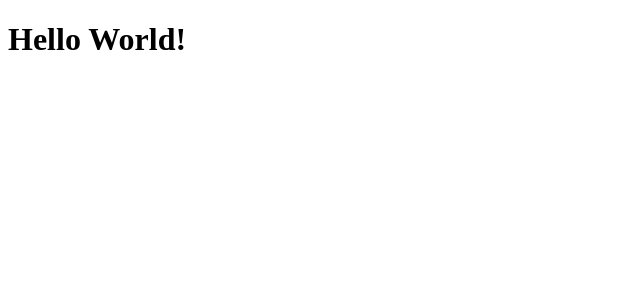
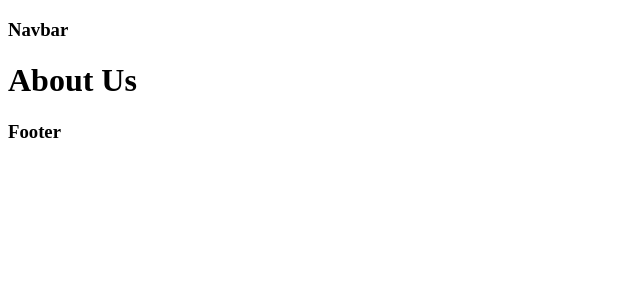
Before and after one commit to LOG1CRS/Urbafix-Webiste, a React app: page /about-us in a window 1280 px wide. Shown: the top 300 px of the page, without its empty margins (0-640 px from the left). Built offline with nearby package versions, Linux system fonts and the light colour scheme.

Commit message:
React routing system configured and layout is prepared to start programming

```diff
--- a/package.json
+++ b/package.json
@@ -20,6 +20,7 @@
   },
   "homepage": "https://github.com/LOG1CRS/Urbafix-Webiste#readme",
   "dependencies": {
+    "@fullpage/react-fullpage": "^0.1.17",
     "react": "^16.13.1",
     "react-dom": "^16.13.1",
     "react-router-dom": "^5.2.0"
@@ -28,6 +29,7 @@
     "@babel/core": "^7.10.5",
     "@babel/preset-env": "^7.10.4",
     "@babel/preset-react": "^7.10.4",
+    "@types/react-router-dom": "^5.1.5",
     "babel-eslint": "^10.1.0",
     "babel-loader": "^8.1.0",
     "css-loader": "^4.0.0",
@@ -40,6 +42,8 @@
     "html-loader": "^1.1.0",
     "html-webpack-plugin": "^4.3.0",
     "mini-css-extract-plugin": "^0.9.0",
+    "node-sass": "^4.14.1",
+    "sass-loader": "^9.0.2",
     "webpack": "^4.44.0",
     "webpack-cli": "^3.3.12",
     "webpack-dev-server": "^3.11.0"
--- a/public/index.html
+++ b/public/index.html
@@ -3,6 +3,10 @@
   <head>
     <meta charset="UTF-8" />
     <meta name="viewport" content="width=device-width, initial-scale=1.0" />
+    <!-- Chrome, Firefox OS and Opera -->
+    <meta name="theme-color" content="#f48a00" />
+    <!-- iOS Safari -->
+    <meta name="apple-mobile-web-app-status-bar-style" content="#f48a00" />
     <link
       rel="shortcut icon"
       href="../src/assets/static/urbafix-logo-web.png"
--- /dev/null
+++ b/src/components/Layout.jsx
@@ -0,0 +1,13 @@
+import React from 'react';
+
+const Layout = ({ children }) => {
+  return (
+    <div className="App">
+      <h3>Navbar</h3>
+      {children}
+      <h3>Footer</h3>
+    </div>
+  );
+};
+
+export default Layout;
--- /dev/null
+++ b/src/containers/AboutUs.jsx
@@ -0,0 +1,7 @@
+import React from 'react';
+
+const AboutUs = () => {
+  return <h1>About Us</h1>;
+};
+
+export default AboutUs;
--- /dev/null
+++ b/src/containers/Contact.jsx
@@ -0,0 +1,7 @@
+import React from 'react';
+
+const Contact = () => {
+  return <h1>Contact</h1>;
+};
+
+export default Contact;
--- a/src/containers/Main.jsx
+++ b/src/containers/Main.jsx
@@ -1,7 +1,7 @@
 import React from 'react';
 
 const Main = () => {
-  return <h1>Hello World!</h1>;
+  return <h1>Main</h1>;
 };
 
 export default Main;
--- /dev/null
+++ b/src/containers/NotFound.jsx
@@ -0,0 +1,7 @@
+import React from 'react';
+
+const NotFound = () => {
+  return <h1>Not Found</h1>;
+};
+
+export default NotFound;
--- /dev/null
+++ b/src/containers/Products.jsx
@@ -0,0 +1,7 @@
+import React from 'react';
+
+const Products = () => {
+  return <h1>Products</h1>;
+};
+
+export default Products;
--- /dev/null
+++ b/src/containers/Services.jsx
@@ -0,0 +1,7 @@
+import React from 'react';
+
+const Services = () => {
+  return <h1>Services</h1>;
+};
+
+export default Services;
--- a/src/index.js
+++ b/src/index.js
@@ -1,6 +1,6 @@
 import React from 'react';
 import ReactDOM from 'react-dom';
 
-import Main from './containers/Main';
+import App from './routes/App';
 
-ReactDOM.render(<Main />, document.getElementById('app'));
+ReactDOM.render(<App />, document.getElementById('app'));
--- /dev/null
+++ b/src/routes/App.js
@@ -0,0 +1,29 @@
+import React from 'react';
+import { BrowserRouter, Switch, Route } from 'react-router-dom';
+
+import Layout from '../components/Layout';
+import Main from '../containers/Main';
+import AboutUs from '../containers/AboutUs';
+import Contact from '../containers/Contact';
+import Services from '../containers/Services';
+import Products from '../containers/Products';
+import NotFound from '../containers/NotFound';
+
+const App = () => {
+  return (
+    <BrowserRouter>
+      <Layout>
+        <Switch>
+          <Route exact path="/" component={Main} />
+          <Route exact path="/about-us" component={AboutUs} />
+          <Route exact path="/contact" component={Contact} />
+          <Route exact path="/services" component={Services} />
+          <Route exact path="/products" component={Products} />
+          <Route component={NotFound} />
+        </Switch>
+      </Layout>
+    </BrowserRouter>
+  );
+};
+
+export default App;
```
Also changed, not shown: 2 other files (tests, documents, lock files or other folders).
